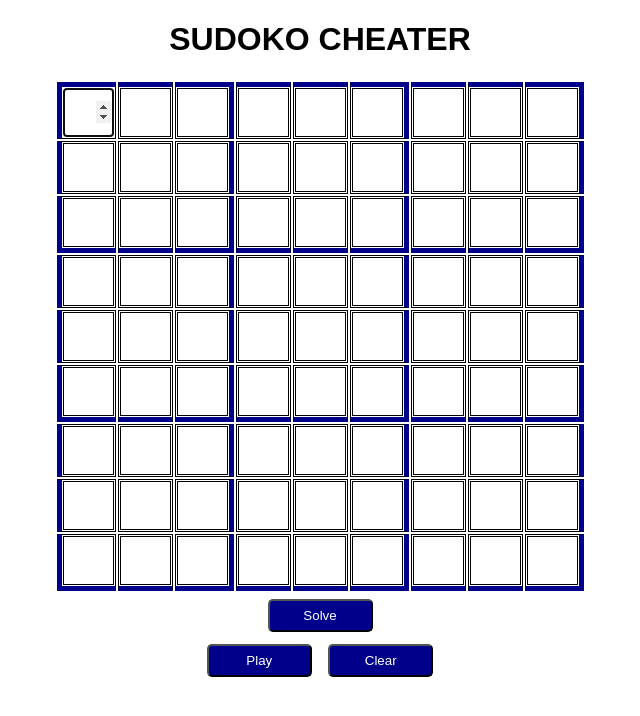
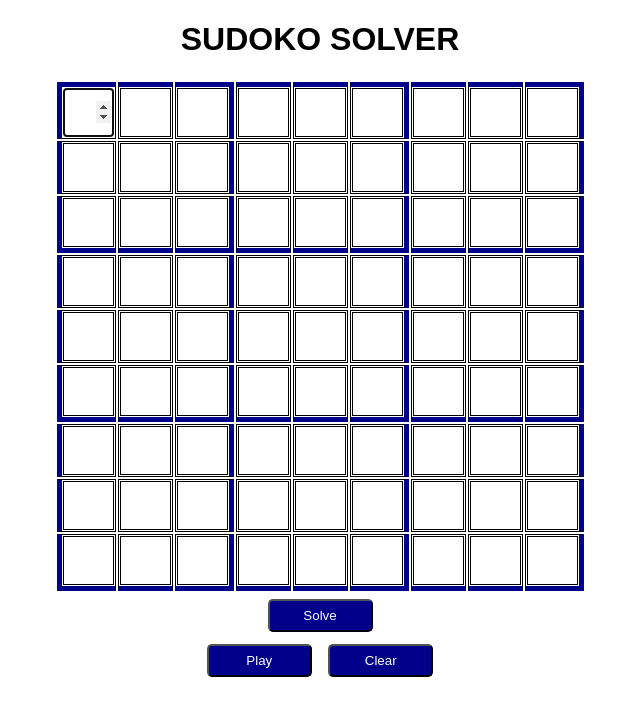
Before and after one commit to BrianLoughnane/sudoku-solver, a website: page index.html in a window 1280 px wide. Shown: the whole page, without its empty margins (320-960 px from the left). Drawn offline with Linux system fonts and the light colour scheme.

Commit message:
changed title to "sudoku solver"

```diff
--- a/index.html
+++ b/index.html
@@ -10,7 +10,7 @@
   <script src="solver.js"></script>
 </head>
 <body>
-  <h1>SUDOKO CHEATER</h1>
+  <h1>SUDOKO SOLVER</h1>
   <form>
 
     <table>
```
